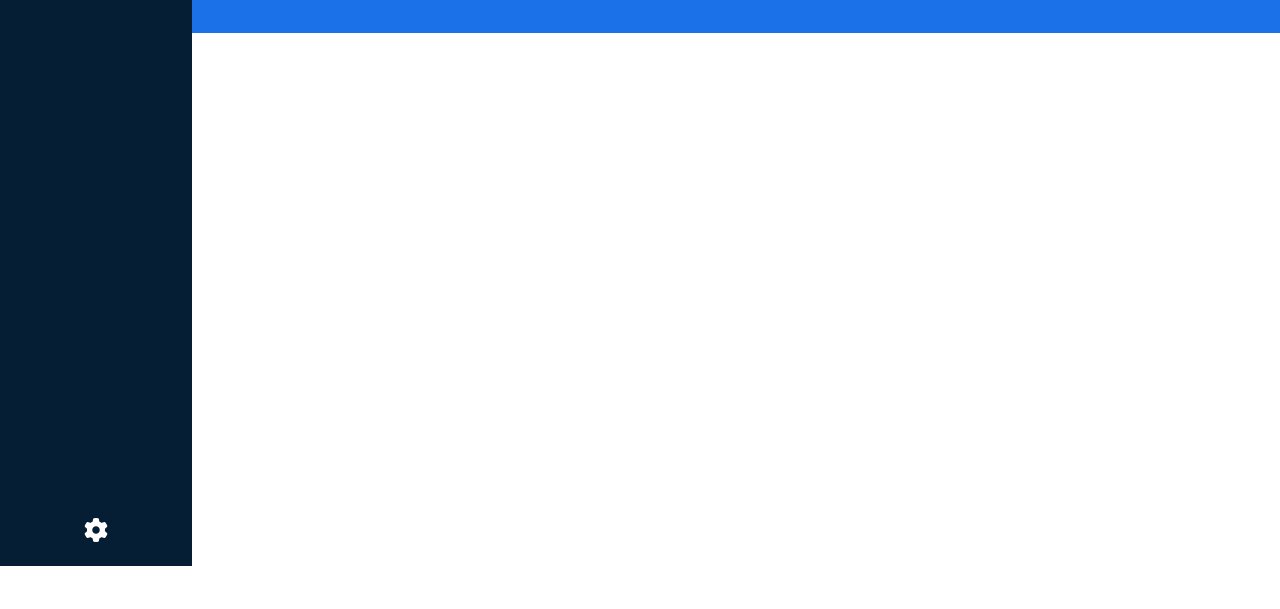
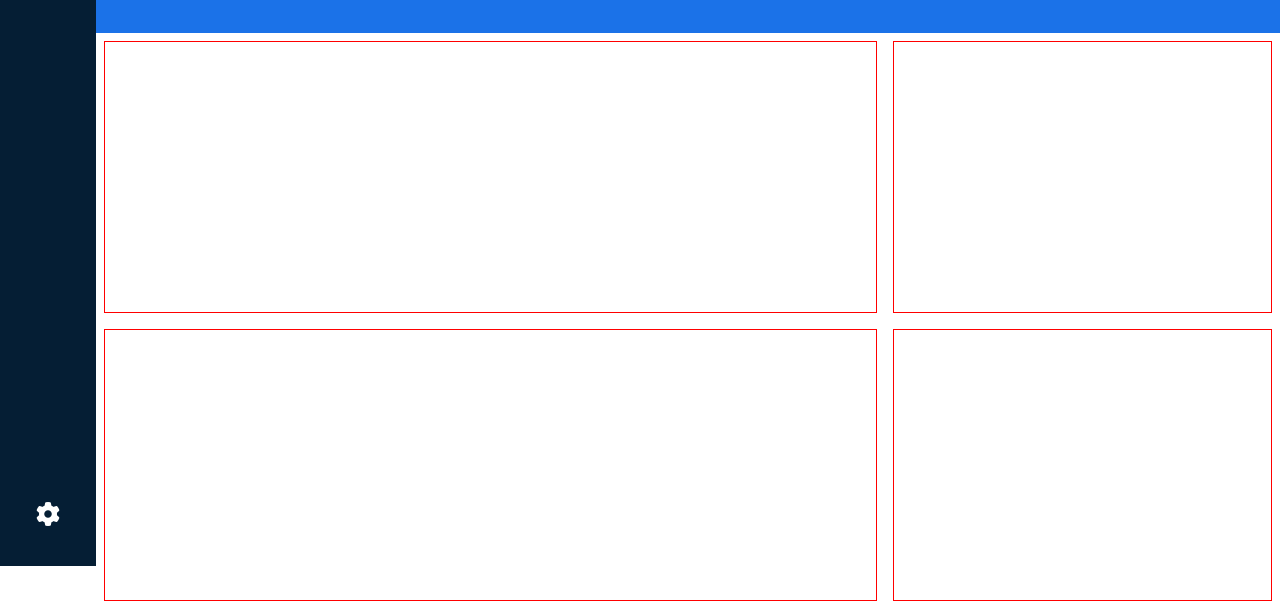
Before and after one commit to giordanofabrizii/html-css-bootstrap-dashboard, a plain HTML site: page index.html in a window 1280 px wide. Shown: the part 234-843 px from the top of the page. Before the commit the page ends 800 px from the top, so only its background shows below. Drawn offline with nearby package versions, Linux system fonts and the light colour scheme.

Commit message:
added main-content structure

```diff
--- a/css/style.css
+++ b/css/style.css
@@ -1,6 +1,10 @@
 /* %%%%%%%%%%%%%%%%%%%%%% */
 /* ? UTILITIES */
 /* %%%%%%%%%%%%%%%%%%%%%% */
+:root{
+    --aside-width: 6rem
+}
+
 
 * {
     font-family: "Roboto", sans-serif;
@@ -53,13 +57,18 @@ main{
 }
 
 main > nav{
-    width: 15vw;
+    width: var(--aside-width);
     height: 100%;
     background-color: #051e34;
 }
 
 main > div{
-    width: 85vw;
+    width: calc(100vw - var(--aside-width));
+}
+
+aside > article > section{
+    border: 1px solid red;
+    height: 17rem;
 }
 
 /* %%%%%%%%%%%%%%%%%%%%%% */
@@ -76,10 +85,6 @@ main > div{
 
 .b-light-gray {
     background-color: #f8f9fa;
-}
-
-.my-border{
-    border: 1px solid red;
 }
 
 .b-gray{
--- a/index.html
+++ b/index.html
@@ -32,13 +32,13 @@
 
     <main class="d-flex">
         <nav class="d-flex flex-column justify-content-between py-4">
-            <section class="d-flex flex-column justify-content-between align-items-center">
+            <section class="d-flex flex-column justify-content-between align-items-center mt-3">
                 <i class="fa-solid fa-house c-white mb-3 fs-4"></i>
                 <i class="fa-solid fa-chart-simple c-white mb-3 fs-4"></i>
                 <i class="fa-solid fa-signal c-white fs-4"></i>
             </section>
             <section class="d-flex flex-column align-items-center">
-                <i class="fa-solid fa-gear c-white fs-4"></i>
+                <i class="fa-solid fa-gear c-white fs-4 mb-3"></i>
             </section>
         </nav>
 
@@ -66,11 +66,34 @@
                     </div>
                 </div>
             </section>
-            <section class="main-container">
-                <article></article>
-                <article></article>
-                <article></article>
-                <article></article>
+            <section class="container-fluid">
+                <div class="row">
+                    <aside class="col-12 col-lg-8 p-0">
+                        <article class="p-2">
+                            <section>
+
+                            </section>
+                        </article>
+                        <article class="p-2">
+                            <section>
+
+                            </section>
+                        </article>
+                    </aside>
+
+                    <aside class="col-12 col-lg-4 p-0">
+                        <article class="p-2">
+                            <section>
+
+                            </section>
+                        </article>
+                        <article class="p-2">
+                            <section>
+
+                            </section>
+                        </article>
+                    </aside>
+                </div>
             </section>
         </div>
     </main>
```
